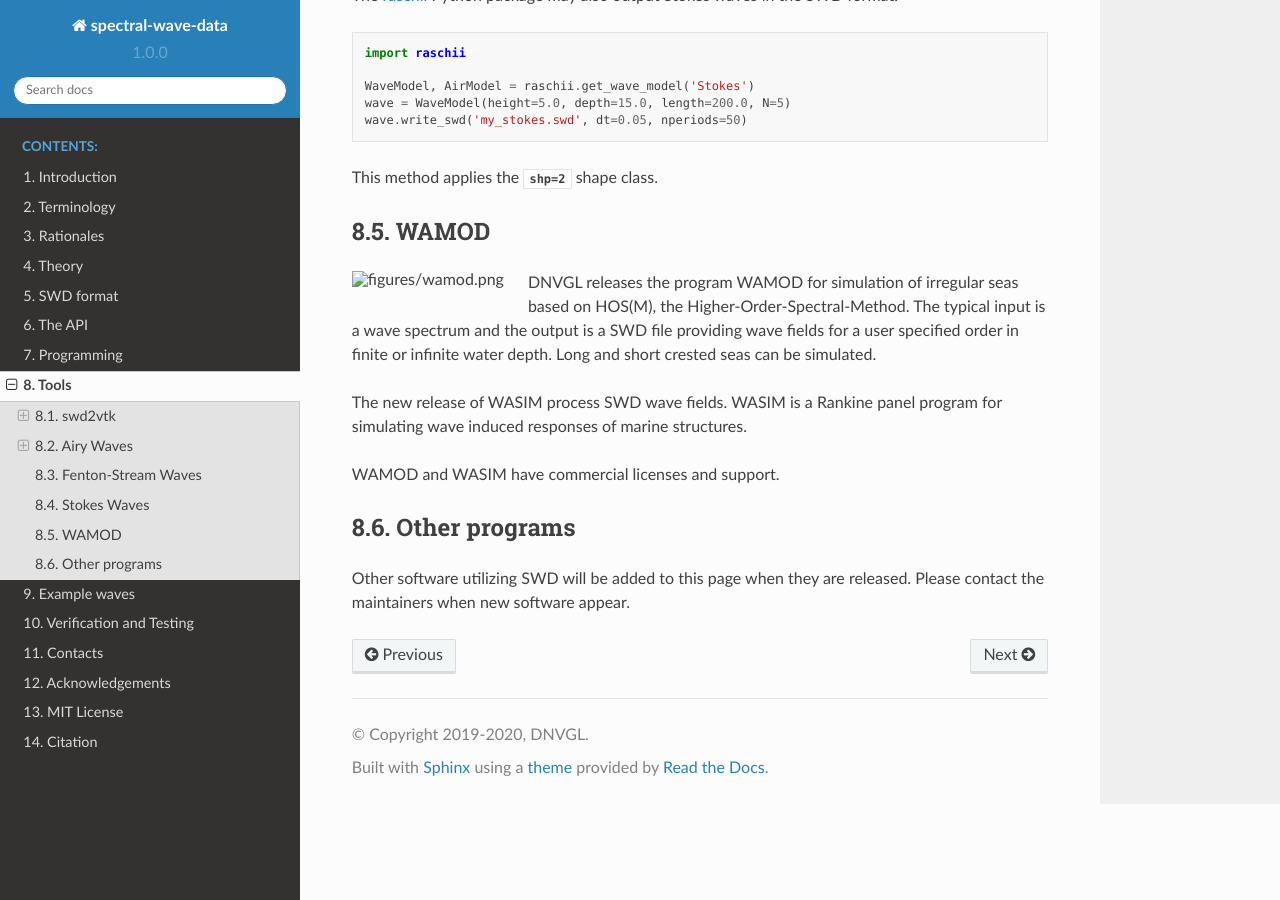
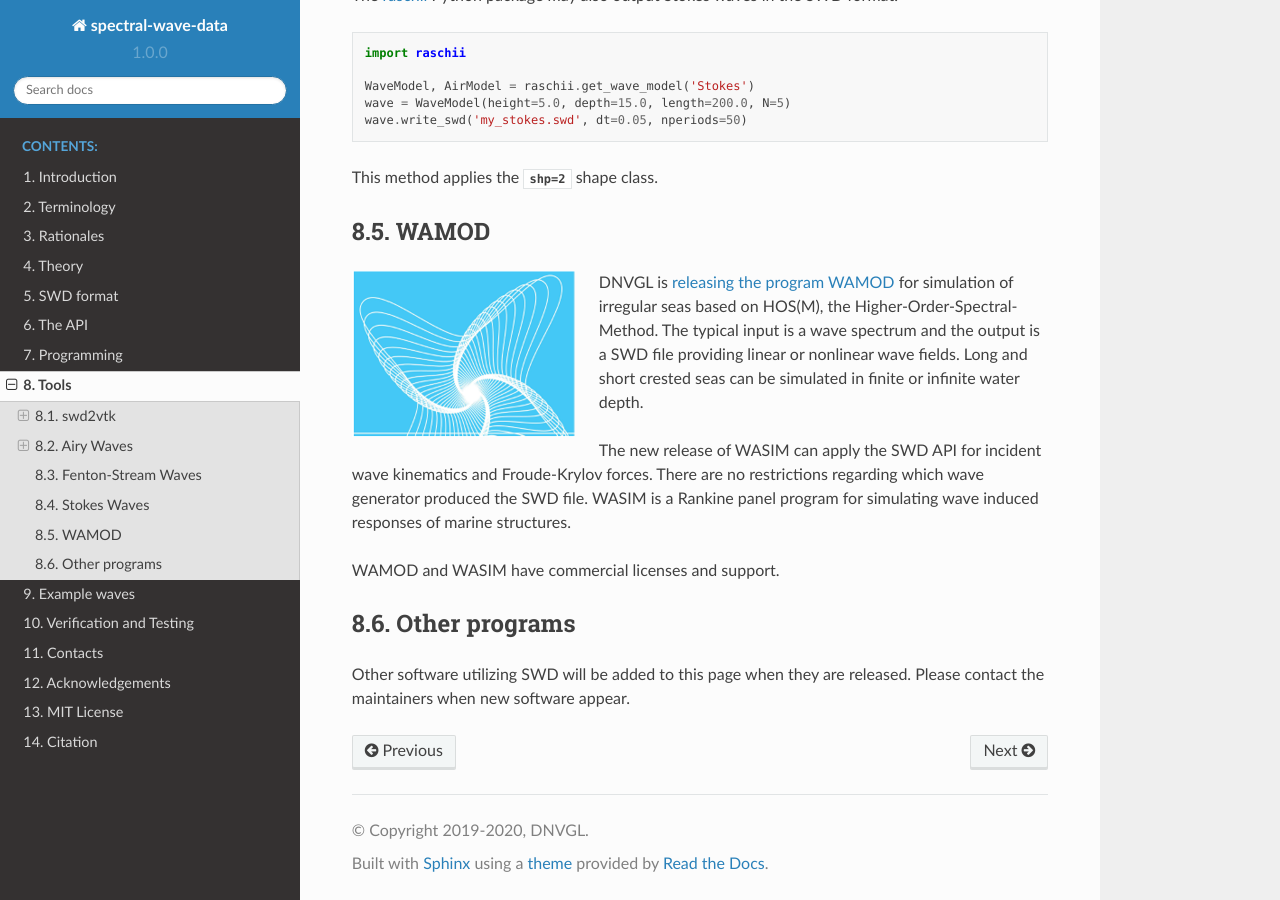
Before and after one commit to SpectralWaveData/spectral_wave_data, a Sphinx documentation site: the page built from docs/source/tools.rst, in a window 1280 px wide and 900 px high, scrolled down 1318 px. Built offline with Sphinx 7.4.7 and the Read the Docs theme 2.0.0, drawn with Linux system fonts in a browser that asks for light colours.

Commit message:
Adjust release date

```diff
--- a/docs/source/tools.rst
+++ b/docs/source/tools.rst
@@ -93,15 +93,17 @@ This method applies the :mod:`shp=2` shape class.
 WAMOD
 =====
 
-.. figure:: figures/wamod.png
+.. figure:: figures/Wamod.png
    :align: left
 
-DNVGL releases the program WAMOD for simulation of irregular seas based
-on HOS(M), the Higher-Order-Spectral-Method. The typical input is a wave spectrum
-and the output is a SWD file providing wave fields for a user specified order in
-finite or infinite water depth. Long and short crested seas can be simulated.
+DNVGL is
+`releasing the program WAMOD <https://projects.dnvgl.com/sesam/status/Wamod/Wamod.html?id=WAMOD_12-DEC-2019_2&typ=new%20feature&showVersion=yes>`_
+for simulation of irregular seas based on HOS(M), the Higher-Order-Spectral-Method.
+The typical input is a wave spectrum and the output is a SWD file providing linear or nonlinear
+wave fields. Long and short crested seas can be simulated in finite or infinite water depth.
 
-The new release of WASIM process SWD wave fields.
+The new release of WASIM can apply the SWD API for incident wave kinematics and Froude-Krylov forces.
+There are no restrictions regarding which wave generator produced the SWD file.
 WASIM is a Rankine panel program for simulating wave induced responses of marine structures.
 
 WAMOD and WASIM have commercial licenses and support.
```
Also changed, not shown: README.md (+1 -1 lines).
